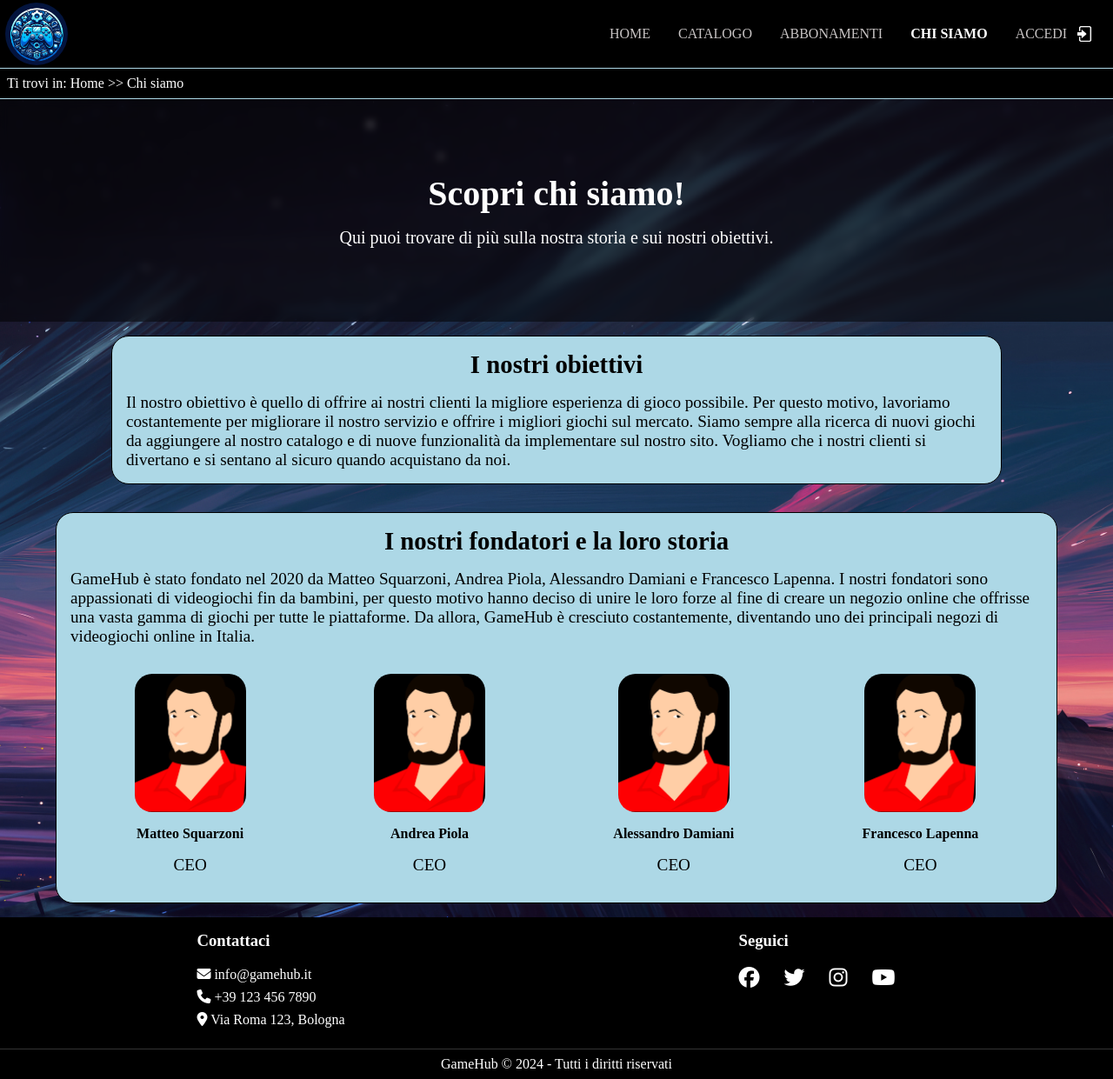
After one commit to MatteoSquarz/GameHub, a PHP site: page /chiSiamo.html in a window 1280 px wide. The commit adds this page. Shown: the whole page at 87% size. Run offline with PHP 8.4, Linux system fonts and the light colour scheme.

Commit message:
#6 prima bozza pagina chi siamo

```diff
--- /dev/null
+++ b/chiSiamo.html
@@ -0,0 +1,122 @@
+<!DOCTYPE html>
+<html lang="it">
+    <head>
+        <meta charset="UTF-8">
+        <meta name="viewport" content="width=device-width, initial-scale=1.0">
+        <meta name="description" content="Questa pagina è dedicata alla sezione chi siamo del sito GameHub dove è possibile trovare informazioni riguardo i suoi fondatori e i loro obiettivi">
+        <meta name="keywords" content="videogiochi, obiettivi, fondatori">
+        <meta name="author" content="Matteo Squarzoni">
+        <link rel = "stylesheet" href = "style.css" media = "screen">
+        <link rel = "stylesheet" href="mobile.css" media="screen and (max-width:768px)">
+        <link rel="stylesheet" href="https://cdnjs.cloudflare.com/ajax/libs/font-awesome/6.5.1/css/all.min.css">
+        <title>GameHub</title>
+    </head>
+    <body>
+        <div class="stickyScroll">
+            <header>
+                <div class="logoName">
+                    <a href="index.php" id="logo"></a>
+                    <h1>GameHub</h1>
+                </div>
+                <nav aria-label = "aiuti alla navigazione" class="listHelp">
+                        <a href="#content" class="navHelper">Vai al contenuto</a>
+                </nav>
+                <nav id="menu">
+                    <ul class="menuList">
+                        <li><a href="index.html">Home</a></li>
+                        <li><a href="list.php">Catalogo</a></li>
+                        <li><a href="search.php">Abbonamenti</a></li>
+                        <li><a class="currentMenu">Chi siamo</a></li>
+                        <li><a href="insert.php">Accedi</a></li>
+                    </ul>
+                    <!--<a id="profile" href="#menu">Profile</a>-->
+                </nav>
+                <a href="#hamburgerMobileMenu" id="mobile-menu" class="menu-toggle">
+                    <div role="button" class="menu-toggle">
+                        <span class="bar"></span>
+                        <span class="bar"></span>
+                        <span class="bar"></span>
+                    </div>
+                </a>
+            </header>
+            <nav id="breadcumb">
+                <p>Ti trovi in: <span lang="en">Home</span> >> Chi siamo</p>
+            </nav>
+        </div>
+        <main id="chiSiamoMain">
+            <div class="">
+                <div id="home" class="intro blur">
+                    <h2>Scopri chi siamo!</h2>
+                    <p>Qui puoi trovare di più sulla nostra storia e sui nostri obiettivi.</p>
+                </div>
+            </div>
+            <div class="chiSiamo">
+                <div class="infoObiettivi">
+                    <h3>I nostri obiettivi</h3>
+                    <p>Il nostro obiettivo è quello di offrire ai nostri clienti la migliore esperienza di gioco possibile.
+                    Per questo motivo, lavoriamo costantemente per migliorare il nostro servizio e offrire i migliori giochi sul mercato.
+                    Siamo sempre alla ricerca di nuovi giochi da aggiungere al nostro catalogo e di nuove funzionalità da implementare sul nostro sito.
+                    Vogliamo che i nostri clienti si divertano e si sentano al sicuro quando acquistano da noi.</p>
+                </div>
+                <div class="infoFondatori">
+                    <h3>I nostri fondatori e la loro storia</h3>
+                    <p>GameHub è stato fondato nel 2020 da Matteo Squarzoni, Andrea Piola, Alessandro Damiani e Francesco Lapenna. I nostri fondatori sono appassionati di videogiochi fin da bambini,
+                        per questo motivo hanno deciso di unire le loro forze al fine di creare un negozio online che offrisse una vasta gamma di giochi per tutte le piattaforme.
+                        Da allora, GameHub è cresciuto costantemente, diventando uno dei principali negozi di videogiochi online in Italia.</p>
+                        <div class="containerCardFondatori">
+                            <div class="cardFondatore">
+                                <img src="assets/profile.png" alt="Matteo Squarzoni">
+                                <h4>Matteo Squarzoni</h4>
+                                <p>CEO</p>
+                            </div>
+                            <div class="cardFondatore">
+                                <img src="assets/profile.png" alt="Matteo Squarzoni">
+                                <h4>Andrea Piola</h4>
+                                <p>CEO</p>
+                            </div>
+                            <div class="cardFondatore">
+                                <img src="assets/profile.png" alt="Matteo Squarzoni">
+                                <h4>Alessandro Damiani</h4>
+                                <p>CEO</p>
+                            </div>
+                            <div class="cardFondatore">
+                                <img src="assets/profile.png" alt="Matteo Squarzoni">
+                                <h4>Francesco Lapenna</h4>
+                                <p>CEO</p>
+                            </div>
+                        </div>
+                </div>
+            </div>
+        </main>
+        <nav id="hamburgerMobileMenu">
+            <ul class="menuListMobile">
+                <li><a href="index.html">Home</a></li>
+                <li><a href="list.php">Catalogo</a></li>
+                <li><a href="search.php">Abbonamenti</a></li>
+                <li><a class="currentMenu">Chi siamo</a></li>
+                <li><a href="insert.php">Accedi</a></li>
+                <li><a href=#chiSiamoMain>Torna su</a></li>
+            </ul>
+        </nav>
+        <footer>
+            <div class="footer-content">
+                <div class="contact-info">
+                    <h3>Contattaci</h3>
+                    <p><span class="fa-solid fa-envelope"></span> info@gamehub.it</p>
+                    <p><span class="fa-solid fa-phone"></span> +39 123 456 7890</p>
+                    <p><span class="fa-solid fa-location-dot"></span> Via Roma 123, Bologna</p>
+                </div>
+                <div class="social-links">
+                    <h3>Seguici</h3>
+                    <a href="#"><span class="fa-brands fa-facebook"></span></a>
+                    <a href="#"><span class="fa-brands fa-twitter"></span></a>
+                    <a href="#"><span class="fa-brands fa-instagram"></span></a>
+                    <a href="#"><span class="fa-brands fa-youtube"></span></a>
+                </div>
+            </div>
+            <div class="footer-bottom">
+                <p>GameHub &copy; 2024 - Tutti i diritti riservati</p>
+            </div>
+        </footer>
+    </body>
+</html>
--- a/index.html
+++ b/index.html
@@ -26,7 +26,7 @@
                         <li><a href="index.php" class="currentMenu">Home</a></li>
                         <li><a href="list.php">Catalogo</a></li>
                         <li><a href="search.php">Abbonamenti</a></li>
-                        <li><a href="insert.php">Chi siamo</a></li>
+                        <li><a href="chiSiamo.html">Chi siamo</a></li>
                         <li><a href="insert.php">Accedi</a></li>
                     </ul>
                     <!--<a id="profile" href="#menu">Profile</a>-->
--- a/mobile.css
+++ b/mobile.css
@@ -69,3 +69,29 @@ header #profile{
     font-weight: bold;
     color: white !important;
 }
+
+
+/* ============================
+        PAGINA CHI SIAMO
+============================ */
+
+.containerCardFondatori{
+    display: flex;
+    flex-direction: column;
+    justify-content: center;
+    align-items: center;
+    width: 50%;
+}
+
+.cardFondatore{
+    display: flex;
+    width: 50%;
+    flex-direction: column;
+    justify-content: center;
+    align-items: center;
+    align-self: center;
+    gap: 1em;
+    padding: 1em;
+    background-color: var(--homeboxcolor);
+    color: var(--contenttxtcolor);
+}
--- a/style.css
+++ b/style.css
@@ -16,13 +16,14 @@
     --bgvisitedcolor: #1A1B41;
 }
 
-html, body{
+body{
     background-color: var(--bgcolor);
     color: var(--txtcolor);
 }
 
 html {
     scroll-padding-top: 7em; /* Adjust the value to match the height of your header */
+    background-color: #000;
 }
 
 main{
@@ -405,3 +406,77 @@ footer {
     color: #FFF;
     text-decoration: none;
 }
+
+
+/* ============================
+        PAGINA CHI SIAMO
+============================ */
+.chiSiamo{
+    display: flex;
+    flex-direction: column;
+    justify-content: center;
+    align-items: center;
+}
+
+.chiSiamo h3{
+    font-size: 1.8em;
+}
+.chiSiamo p{
+    font-size: 1.2em;
+}
+.infoObiettivi {
+    display: flex;
+    flex-direction: column;
+    justify-content: center;
+    align-items: center;
+    margin: 1em 10%;
+    gap: 1em;
+    border: #000 solid 1px;
+    padding: 1em;
+    border-radius: 20px;
+    background-color: var(--homeboxcolor);
+    color: var(--contenttxtcolor);
+}
+
+.infoFondatori {
+    display: flex;
+    flex-direction: column;
+    justify-content: center;
+    align-items: center;
+    margin: 1em 5%;
+    gap: 1em;
+    border: #000 solid 1px;
+    padding: 1em;
+    border-radius: 20px;
+    background-color: var(--homeboxcolor);
+    color: var(--contenttxtcolor);
+}
+
+.containerCardFondatori{
+    display: flex;
+    flex-direction: row;
+    justify-content: space-around;
+    width: 100%;
+}
+
+.cardFondatore{
+    display: flex;
+    flex-direction: column;
+    justify-content: center;
+    align-items: center;
+    gap: 1em;
+    padding: 1em;
+    background-color: var(--homeboxcolor);
+    color: var(--contenttxtcolor);
+}
+
+.cardFondatore img{
+    width: 8em;
+    height: auto;
+    border-radius: 20px;
+}
+
+#chiSiamoMain {
+    background: url('assets/looking-far-away-4k-lb.png') no-repeat center center/cover;
+    background-color: var(--bgcolor);
+}
```
Also changed, not shown: assets/looking-far-away-4k-lb.png (added), assets/profile.png (added).
